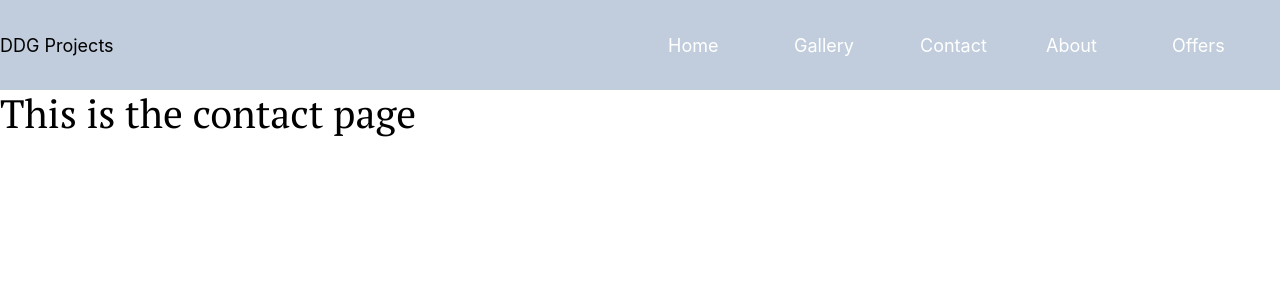
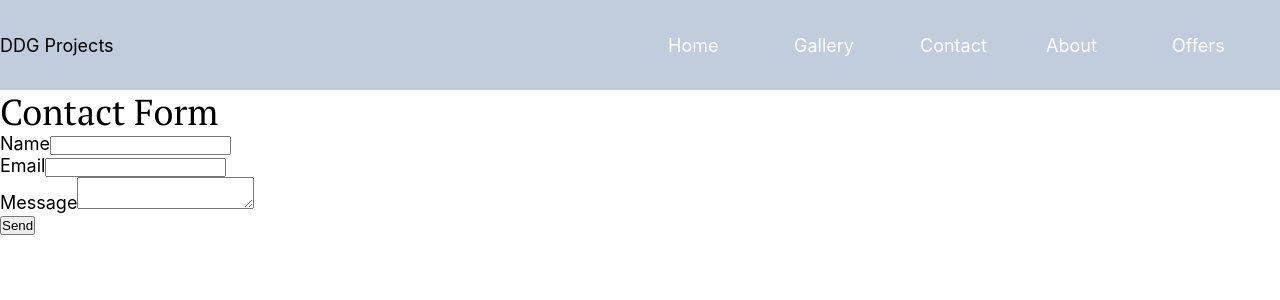
Before and after one commit to MitkoDG/react-test-app, a React (Create React App) app: page /contact in a window 1280 px wide. Shown: the top 300 px of the page. Built offline with nearby package versions, Linux system fonts and the light colour scheme; the HTML template or start-up script is replaced by a standard one.

Commit message:
added DUMMY text and added Form page

```diff
--- a/src/pages/About.js
+++ b/src/pages/About.js
@@ -4,6 +4,7 @@ function About() {
     return (
         <div>
             <h1>This is the about page</h1>
+            <p>Morbi at justo vitae arcu pellentesque sodales vel quis turpis. Ut ornare id ex et molestie. Etiam porttitor nunc a nisi vulputate, vel molestie nulla tincidunt. Aliquam erat volutpat. Cras leo justo, rhoncus id velit sed, tincidunt molestie sapien. Ut mollis vehicula finibus. Mauris interdum blandit vestibulum. Etiam orci ipsum, ullamcorper id fringilla a, pulvinar sollicitudin turpis. Sed non ornare sem. Vestibulum metus nulla, facilisis eget sem dictum, posuere ornare elit. Donec vulputate nisi lorem, vitae lacinia urna convallis in. Nunc sed metus tempus, ultrices ante et, convallis massa.</p>
         </div>
     )
 }
--- a/src/pages/Contact.js
+++ b/src/pages/Contact.js
@@ -1,11 +1,46 @@
 import React from 'react'
 
-function Contact() {
-    return (
+const ContactForm = () => {
+  const [formStatus, setFormStatus] = React.useState('Send')
+  const onSubmit = (e) => {
+    e.preventDefault()
+    setFormStatus('Submitting...')
+    const { name, email, message } = e.target.elements
+    let conFom = {
+      name: name.value,
+      email: email.value,
+      message: message.value,
+    }
+    console.log(conFom)
+  }
+  return (
+    <div>
+      <h2>Contact Form</h2>
+      <form onSubmit={onSubmit}>
         <div>
-            <h1>This is the contact page</h1>
+          <label className="form-label" htmlFor="name">
+            Name
+          </label>
+          <input type="text" id="name" required />
         </div>
-    )
+        <div>
+          <label className="form-label" htmlFor="email">
+            Email
+          </label>
+          <input type="email" id="email" required />
+        </div>
+        <div>
+          <label htmlFor="message">
+            Message
+          </label>
+          <textarea id="message" required />
+        </div>
+        <button type="submit">
+          {formStatus}
+        </button>
+      </form>
+    </div>
+  )
 }
 
-export default Contact
+export default ContactForm
--- a/src/pages/Home.js
+++ b/src/pages/Home.js
@@ -6,8 +6,16 @@ function Home() {
     return (
         <div>
             <h1>This is the home page</h1>
+
+            {/* add baner */}
+
             <Link to="about">Click to view our about page</Link>
             <Link to="contact">Click to view our contact page</Link>
+            <p>Lorem ipsum dolor sit amet, consectetur adipiscing elit. Praesent vestibulum consequat pulvinar. Fusce ullamcorper sit amet enim ut ullamcorper. Vestibulum ante ipsum primis in faucibus orci luctus et ultrices posuere cubilia curae; Fusce accumsan semper eros eu ullamcorper. Suspendisse molestie purus et mi dapibus luctus. Donec iaculis aliquet dignissim. Aliquam facilisis suscipit augue in auctor. Aliquam convallis, lorem ut tempus mattis, dolor tortor tempor lacus, rutrum posuere leo nunc vulputate nibh. Cras scelerisque vehicula tristique. Nullam sodales orci nec dictum suscipit. Mauris posuere eros sit amet elit molestie, quis faucibus metus fermentum. Etiam quis tellus id mi porttitor euismod id ut dui.</p>
+            <p>Nullam sed enim vel nulla gravida dignissim eu vel nisl. Aenean risus massa, luctus in nulla imperdiet, mattis posuere dolor. Donec non maximus erat. Praesent ac venenatis felis. Phasellus consectetur ultrices est, nec dictum augue volutpat nec. In iaculis felis lectus, vel cursus lectus ultrices vel. Ut finibus lacus eu sollicitudin volutpat. Sed gravida rutrum urna, eu consectetur tortor tempus id. Mauris semper vulputate tellus, porta hendrerit tellus sagittis at. Cras porta dui a egestas maximus. Sed porta dapibus convallis.</p>
+            <p>Morbi at justo vitae arcu pellentesque sodales vel quis turpis. Ut ornare id ex et molestie. Etiam porttitor nunc a nisi vulputate, vel molestie nulla tincidunt. Aliquam erat volutpat. Cras leo justo, rhoncus id velit sed, tincidunt molestie sapien. Ut mollis vehicula finibus. Mauris interdum blandit vestibulum. Etiam orci ipsum, ullamcorper id fringilla a, pulvinar sollicitudin turpis. Sed non ornare sem. Vestibulum metus nulla, facilisis eget sem dictum, posuere ornare elit. Donec vulputate nisi lorem, vitae lacinia urna convallis in. Nunc sed metus tempus, ultrices ante et, convallis massa.</p>
+
+            {/* 4 boxes from Gallery pages */}
         </div>
     );
 }
```
